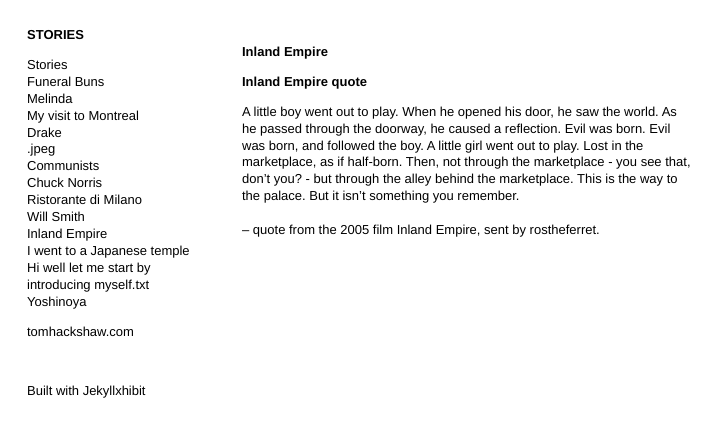
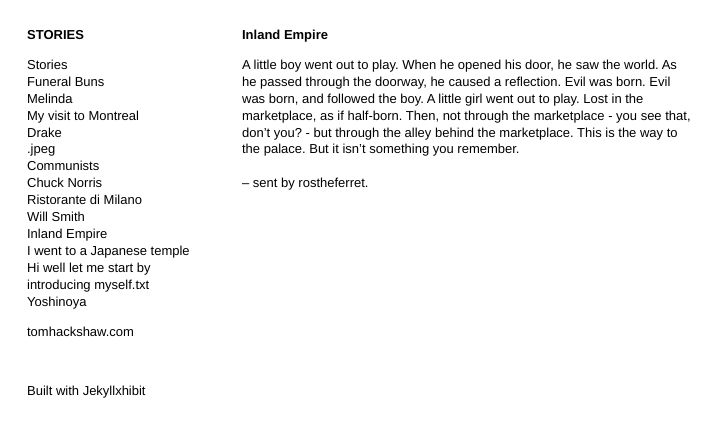
Before and after one commit to virtualnz/testsite, a Jekyll site: the page built from _posts/exhibits/2015-01-2-eighteenth-story.md, in a window 1280 px wide. Shown: the top 437 px of the page, without its empty margins (0-726 px from the left). Built offline with Jekyll 4.4.1, drawn with Linux system fonts in a browser that asks for light colours.

Commit message:
Update 2015-01-2-eighteenth-story.md

```diff
--- a/_posts/exhibits/2015-01-2-eighteenth-story.md
+++ b/_posts/exhibits/2015-01-2-eighteenth-story.md
@@ -6,8 +6,7 @@
 section: Stories
 ---
 
-## Inland Empire quote
 
 A little boy went out to play. When he opened his door, he saw the world. As he passed through the doorway, he caused a reflection. Evil was born. Evil was born, and followed the boy. A little girl went out to play. Lost in the marketplace, as if half-born. Then, not through the marketplace - you see that, don't you? - but through the alley behind the marketplace. This is the way to the palace. But it isn't something you remember.
 <br><br>
--- quote from the 2005 film Inland Empire, sent by rostheferret.
+-- sent by rostheferret.
```
